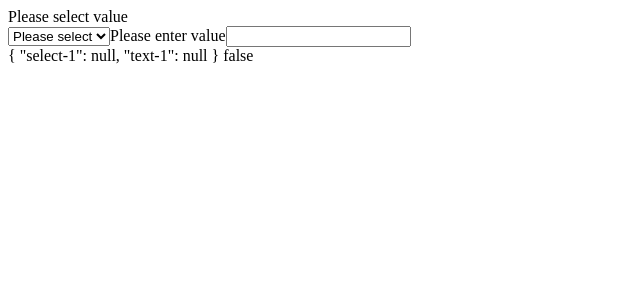
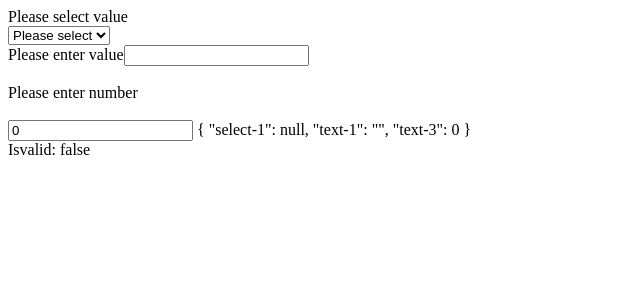
Before and after one commit to sreerag801/learn-ng, an Angular app: page / in a window 1280 px wide. Shown: the top 300 px of the page, without its empty margins (0-640 px from the left). Built offline with nearby package versions, Linux system fonts and the light colour scheme.

Commit message:
validator added via validatorFun

```diff
--- a/src/app/app.component.html
+++ b/src/app/app.component.html
@@ -7,5 +7,5 @@
 </ng-container>
 
 {{ myForm.value | json }}
-
-{{ myForm.valid | json }}
+<br>
+Isvalid: {{ myForm.valid | json }}
--- a/src/app/app.component.ts
+++ b/src/app/app.component.ts
@@ -35,14 +35,22 @@ export class AppComponent implements OnInit {
       id: 'text-1',
       type: 'text',
       label: 'Please enter value',
-      isRequied: true
+      value: '',
+      validators: [Validators.required, Validators.minLength(3)]
+    },
+    {
+      id: 'text-3',
+      type: 'number',
+      label: 'Please enter number',
+      value: 0,
+      validators: [Validators.required, Validators.min(10)]
     }]
 
     this.myForm = this.fb.group({})
 
 
     this.dynamicFields.forEach(x => {
-      const formControl = this.fb.control(x.value, x.isRequied ? Validators.required : null);
+      const formControl = this.fb.control(x.value, x.validators);
       this.myForm.addControl(x.id, formControl);
     })
   }
--- a/src/app/dynamic-field-component/dynamic-field-component.component.html
+++ b/src/app/dynamic-field-component/dynamic-field-component.component.html
@@ -11,6 +11,11 @@
             <option selected [ngValue]="null">Please select</option>
             <option [ngValue]="o.key" *ngFor="let o of formItem.selectMenuOpton | keyvalue">{{o.value}}</option>
     </select>
+    <br>
+    <input type="number"
+        *ngSwitchCase="'number'"
+        [formControlName]="formItem.id"
+        >
     </ng-container>
 
 
--- a/src/app/model/dynamicFieldModel.ts
+++ b/src/app/model/dynamicFieldModel.ts
@@ -1,10 +1,12 @@
+import { ValidatorFn } from "@angular/forms";
+
 export interface IDynamicFieldModel {
  id: string;
- type: 'text' | 'select';
+ type: 'text' | 'select' | 'number';
  label: string;
  selectMenuOpton?: {
     [key: string]: string
  };
- value?: string;
- isRequied?: boolean;
+ value?: string | number;
+ validators?: ValidatorFn[]
 }
```
